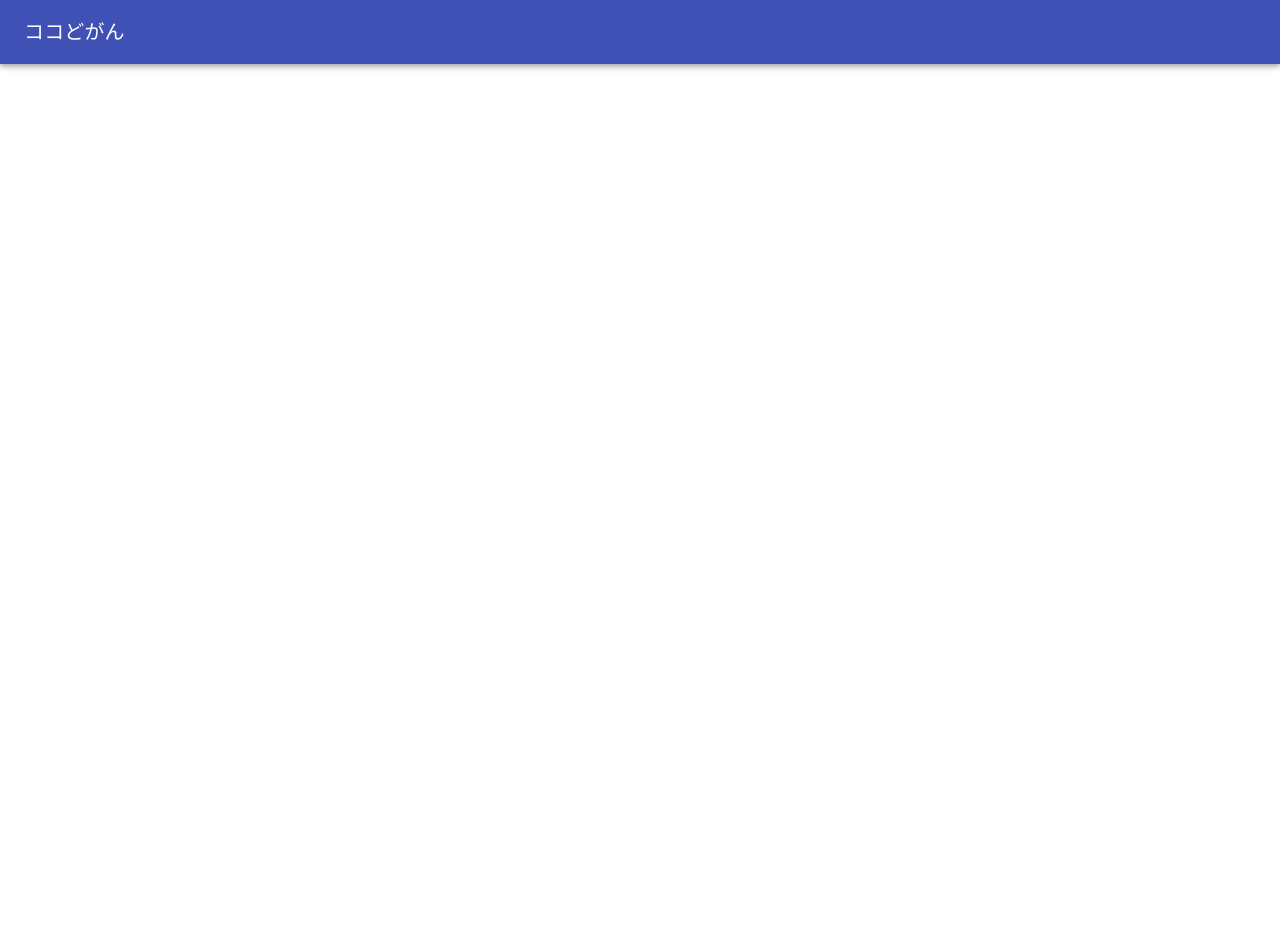
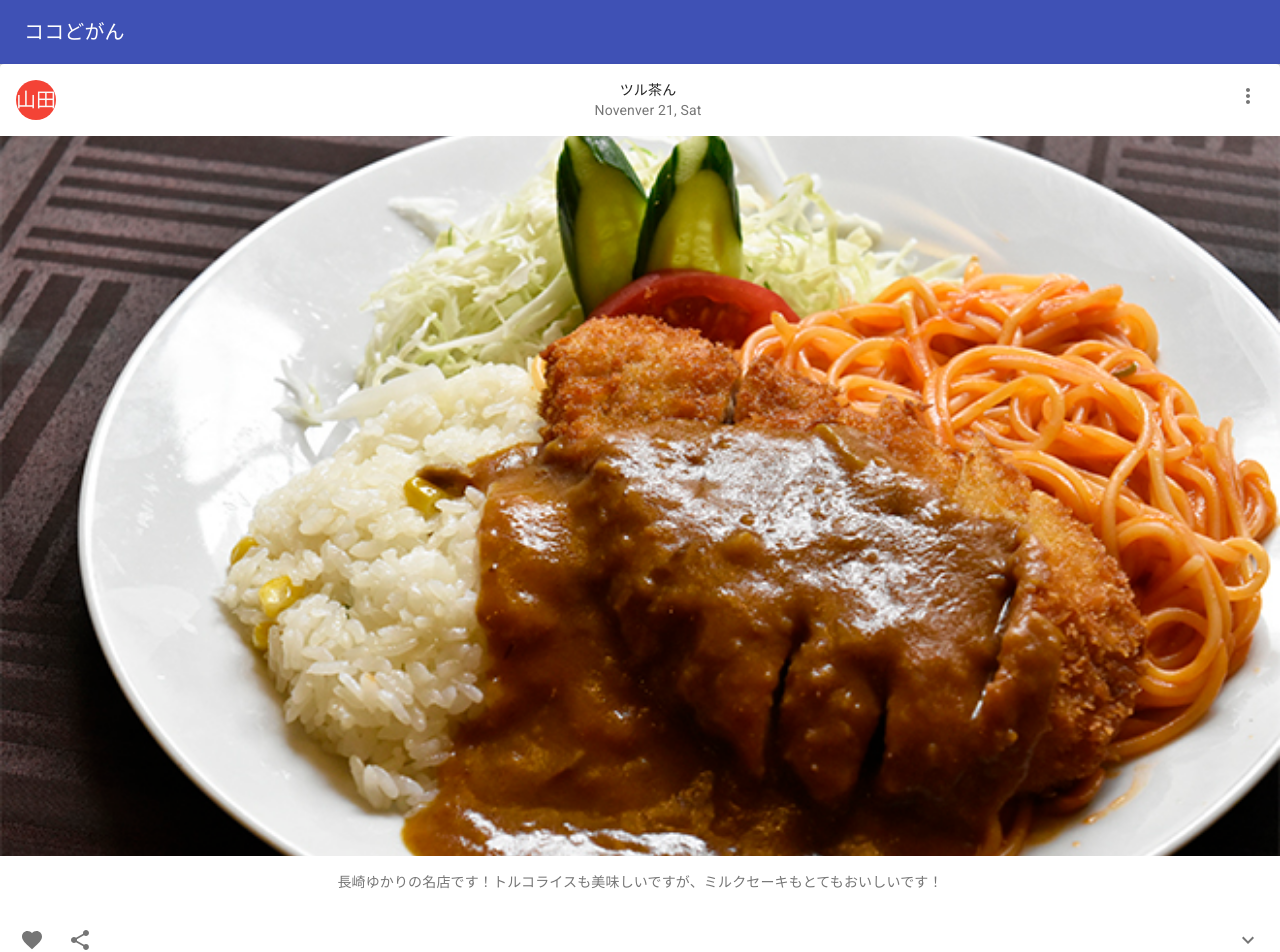
Before and after one commit to reiji1020/kokodogan, a React (Create React App) app: page / in a window 1280 px wide. Shown: the top 952 px of the page. Before the commit the page ends 800 px from the top, so only its background shows below. Built offline with nearby package versions, Linux system fonts and the light colour scheme.

Commit message:
[add]update mock

```diff
--- a/package.json
+++ b/package.json
@@ -4,6 +4,7 @@
   "private": true,
   "dependencies": {
     "@material-ui/core": "^4.11.0",
+    "@material-ui/icons": "^4.9.1",
     "@testing-library/jest-dom": "^5.11.4",
     "@testing-library/react": "^11.1.0",
     "@testing-library/user-event": "^12.1.10",
--- a/src/App.js
+++ b/src/App.js
@@ -1,11 +1,13 @@
 import logo from './logo.svg';
 import './App.css';
 import TopPage from "./pages/TopPage";
+import SpotInfo from "./Component/SpotInfo";
 
 function App() {
   return (
     <div className="App">
       <TopPage />
+      <SpotInfo />
     </div>
   );
 }
--- /dev/null
+++ b/src/Component/SpotInfo.js
@@ -0,0 +1,112 @@
+import React from 'react';
+import { makeStyles } from '@material-ui/core/styles';
+import clsx from 'clsx';
+import Card from '@material-ui/core/Card';
+import CardHeader from '@material-ui/core/CardHeader';
+import CardMedia from '@material-ui/core/CardMedia';
+import CardContent from '@material-ui/core/CardContent';
+import CardActions from '@material-ui/core/CardActions';
+import Collapse from '@material-ui/core/Collapse';
+import Avatar from '@material-ui/core/Avatar';
+import IconButton from '@material-ui/core/IconButton';
+import Typography from '@material-ui/core/Typography';
+import { red } from '@material-ui/core/colors';
+import FavoriteIcon from '@material-ui/icons/Favorite';
+import ShareIcon from '@material-ui/icons/Share';
+import ExpandMoreIcon from '@material-ui/icons/ExpandMore';
+import MoreVertIcon from '@material-ui/icons/MoreVert';
+
+const useStyles = makeStyles((theme) => ({
+  root: {
+    width: '100%',
+  },
+  media: {
+    height: 0,
+    paddingTop: '56.25%', // 16:9
+  },
+  expand: {
+    transform: 'rotate(0deg)',
+    marginLeft: 'auto',
+    transition: theme.transitions.create('transform', {
+      duration: theme.transitions.duration.shortest,
+    }),
+  },
+  expandOpen: {
+    transform: 'rotate(180deg)',
+  },
+  avatar: {
+    backgroundColor: red[500],
+  },
+}));
+
+export default function SpotInfo() {
+  const classes = useStyles();
+  const [expanded, setExpanded] = React.useState(false);
+
+  const handleExpandClick = () => {
+    setExpanded(!expanded);
+  };
+
+  return (
+    <Card className={classes.root}>
+      <CardHeader
+        avatar={
+          <Avatar aria-label="recipe" className={classes.avatar}>
+            山田
+          </Avatar>
+        }
+        action={
+          <IconButton aria-label="settings">
+            <MoreVertIcon />
+          </IconButton>
+        }
+        title="ツル茶ん"
+        subheader="Novenver 21, Sat"
+      />
+      <CardMedia
+        className={classes.media}
+        image={process.env.PUBLIC_URL + '/img/turu.jpg'}
+        title="turuchan"
+      />
+      <CardContent>
+        <Typography variant="body2" color="textSecondary" component="p">
+          長崎ゆかりの名店です！トルコライスも美味しいですが、ミルクセーキもとてもおいしいです！
+        </Typography>
+      </CardContent>
+      <CardActions disableSpacing>
+        <IconButton aria-label="add to favorites">
+          <FavoriteIcon />
+        </IconButton>
+        <IconButton aria-label="share">
+          <ShareIcon />
+        </IconButton>
+        <IconButton
+          className={clsx(classes.expand, {
+            [classes.expandOpen]: expanded,
+          })}
+          onClick={handleExpandClick}
+          aria-expanded={expanded}
+          aria-label="show more"
+        >
+          <ExpandMoreIcon />
+        </IconButton>
+      </CardActions>
+      <Collapse in={expanded} timeout="auto" unmountOnExit>
+        <CardContent>
+          <Typography paragraph>
+            最寄りのバス停・電停：最寄り電停は思案橋電停です！電車のほうがおすすめです
+          </Typography>
+          <Typography paragraph>
+            カテゴリ：Cafe
+          </Typography>
+          <Typography paragraph>
+            次どこ行くね？：眼鏡橋に行ったよ！
+          </Typography>
+          <Typography>
+            自由入力コメント：長崎市の中心部にあるから、観光していてお腹が空いたときに寄れるのが利点です！ガッツリ食べたいときも、ちょっと休憩したいときもおすすめよ！
+          </Typography>
+        </CardContent>
+      </Collapse>
+    </Card>
+  );
+}
```
Also changed, not shown: public/img/turu.jpg (added), 1 other file (tests, documents, lock files or other folders).
